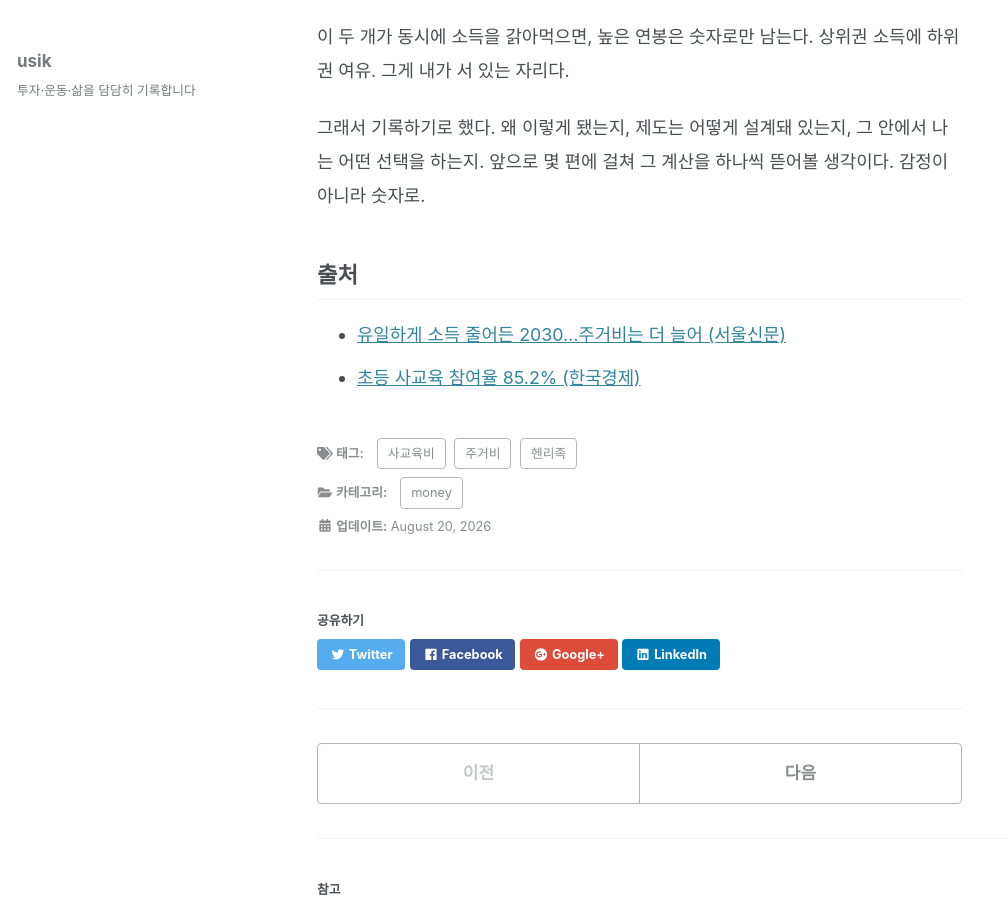
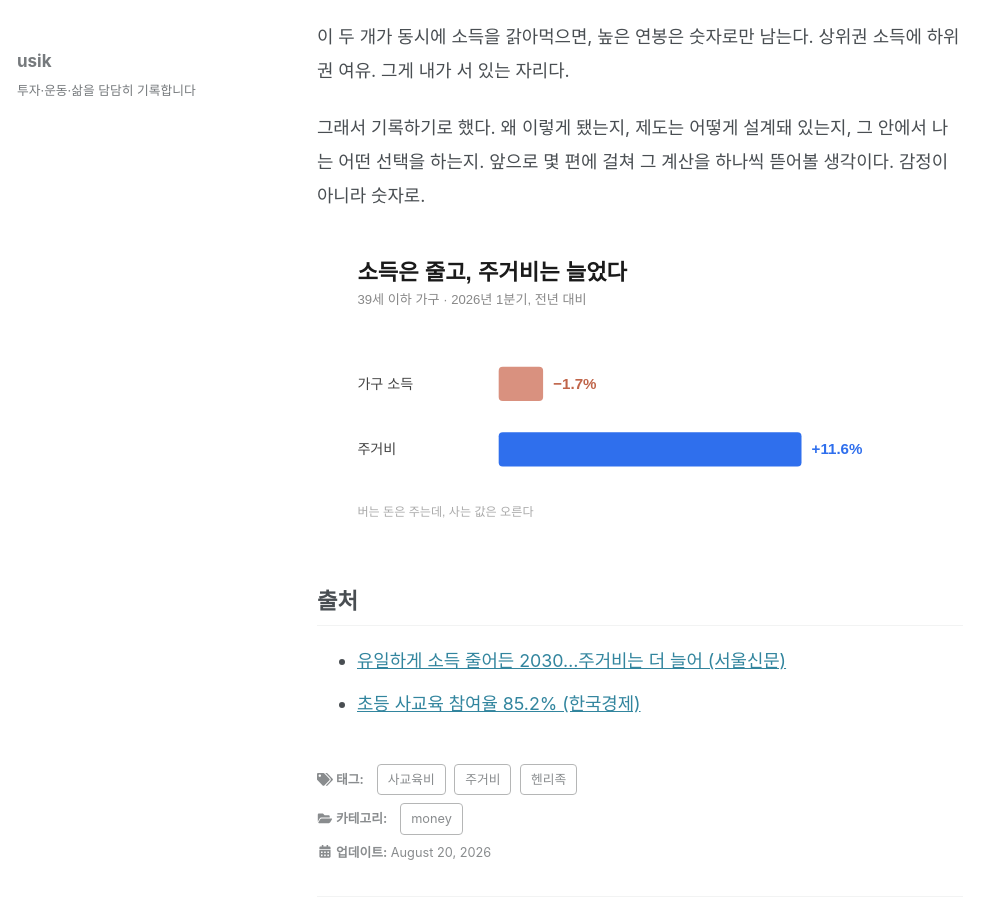
Before and after one commit to usik/usik.github.io, a Jekyll site: the page built from _posts/2026-08-20-what-is-henry.md, in a window 1280 px wide and 900 px high, scrolled down 510 px. Shown: the whole window, without its empty margins (0-1008 px from the left). Built offline with Jekyll 4.4.1, drawn with Linux system fonts in a browser that asks for light colours; cached includes are drawn as plain includes; nearby versions of some CDN libraries; some web fonts are replaced.

Commit message:
이미지 추가: 소득과 주거비

```diff
--- a/_posts/2026-08-20-what-is-henry.md
+++ b/_posts/2026-08-20-what-is-henry.md
@@ -15,6 +15,8 @@ excerpt: "버는 돈은 상위권인데, 막상 손에 남는 게 없다. 그
 
 그래서 기록하기로 했다. 왜 이렇게 됐는지, 제도는 어떻게 설계돼 있는지, 그 안에서 나는 어떤 선택을 하는지. 앞으로 몇 편에 걸쳐 그 계산을 하나씩 뜯어볼 생각이다. 감정이 아니라 숫자로.
 
+![소득과 주거비](/assets/images/income-vs-housing.svg)
+
 ## 출처
 
 - [유일하게 소득 줄어든 2030…주거비는 더 늘어 (서울신문)](https://www.seoul.co.kr/news/economy/2026/06/08/20260608030002)
```
Also changed, not shown: assets/images/income-vs-housing.svg (added).
